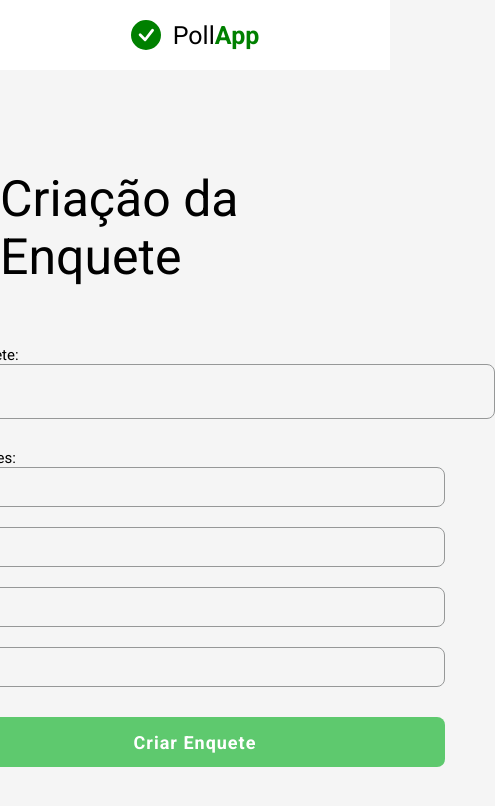
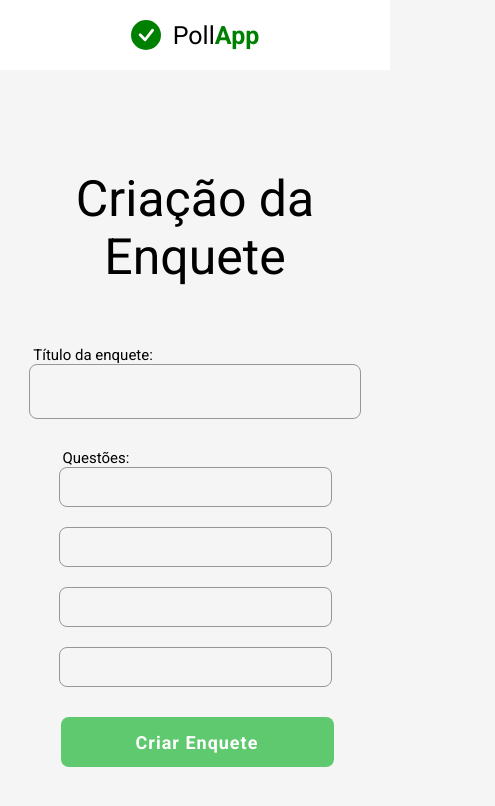
Before and after one commit to marioforcelli/react-poll-app, a React (Create React App) app: page / in a window 390 px wide. Shown: the top 806 px of the page, 495 px wide, since content can reach past the window. Built offline with nearby package versions, Linux system fonts and the light colour scheme.

Commit message:
Finalizado componente de Poll Vote e ajustado os media queries do Create Poll

```diff
--- a/src/components/CreatePoll/index.js
+++ b/src/components/CreatePoll/index.js
@@ -2,11 +2,13 @@ import { useState } from 'react'
 import { Container } from './styles'
 import { useContext } from 'react'
 import { Context } from '../../context/Context'
+import { Link } from 'react-router-dom'
 
 
 export default function CreatePoll({obj}){
 
     const [polls, setPolls] = useContext(Context)
+    let idAux = polls.length + 1
     const handleSubmit = (e) =>{
         if(document.querySelector('.poll-title-input').value){
             setPolls((prev) =>{
@@ -20,6 +22,7 @@ export default function CreatePoll({obj}){
                             })
                 }
             ]
+
 
             })
             console.log(polls)
@@ -47,7 +50,7 @@ export default function CreatePoll({obj}){
                 <input></input>
                 <input></input>
             </div>
-            <button onClick={handleSubmit} className='save-btn'>Criar Enquete</button>
+            <Link to={`/${idAux}`}><button onClick={handleSubmit} className='save-btn'>Criar Enquete</button></Link>
         </Container>
     )
 
--- a/src/components/CreatePoll/styles.js
+++ b/src/components/CreatePoll/styles.js
@@ -12,11 +12,12 @@ export const Container = styled.div`
         font-size: 50px;
         font-weight: 400;
         margin-bottom: 60px;
+        text-align: center;
     }
 
     & input{
         height: 40px;
-        width: 500px;
+        width: min(70vw, 400px);
         margin: 0px 0px 20px 0px;
         padding-left: 20px;
         font-size: 25px;
@@ -41,14 +42,14 @@ export const Container = styled.div`
         margin-top: 0;
         margin-bottom: 30px;
         height: 55px;
-        width: 600px;
+        width: min(600px, 85vw);
         font-size: 40px;
     }
 
     & .save-btn{
         margin-top: 10px;
         justify-content: start;
-        width: 500px;
+        width: min(70vw, 400px);
         height: 50px;
         background-color: #5ec96e;
         border: none;
@@ -57,7 +58,6 @@ export const Container = styled.div`
         font-size: 18px;
         font-weight: 600;
         letter-spacing: 1px;
-        transition: ease 1s;
     }
 
     & .save-btn:hover{
--- a/src/components/PollVote/index.js
+++ b/src/components/PollVote/index.js
@@ -1,12 +1,12 @@
 import { useNavigate, useParams } from 'react-router-dom'
 import { Context } from '../../context/Context';
-import { useContext } from 'react';
+import { useContext, useState } from 'react';
 import { Container } from './styles';
 import {Navigate } from 'react-router-dom'
 
 
 export default function PollVote(){
-
+    const [checked, setChecked] = useState(false)
     const [polls, setPolls] = useContext(Context)
     const { id } = useParams();
     const pollCheck = polls.filter((i) => i.id == id)
@@ -14,32 +14,40 @@ export default function PollVote(){
     const handleCheck = (e) =>{
         document.querySelectorAll('.questions-check').forEach((i)=>{
             i.checked = false
+            i.parentNode.style.border = 'none'
+            console.log(e.target.parentNode.style.border)
         })
+
         e.target.checked = true
+        e.target.parentNode.style.border  = '2px solid #5ec96e'
 
     }
 
     return(
-        <Container>
+        <Container checked={checked}>
             {polls.filter((i) => i.id == id).map((i, index)=>{
 
                 return(
 
-                    <div>
-                        {}
-                        <h1>{i.title}</h1>
+                    <div className='wrap-poll'>
+                        <h1 className='question-title'>{i.title}</h1>
                         <div className='wrap-questions'>
                             {i.questions.map((i, index) =>{
                                 return(
-                                    <div>
+                                    <label className='question-container'>
                                         <input className='questions-check' type={'checkbox'} name='questions-check' onClick={handleCheck}/>
                                         <span className='question-text'>{i.question}</span>
-                                    </div>
+                                    </label>
 
                                 )
 
                             })}
                         </div>
+                        <div className='bottom-poll' >
+                            <button className='send-btn'>Enviar voto</button>
+                            <span>Ver resultados</span>
+                        </div>
+
                     </div>
                 )
             })}
--- a/src/components/PollVote/styles.js
+++ b/src/components/PollVote/styles.js
@@ -6,13 +6,99 @@ export const Container = styled.div`
     flex-direction: column;
     align-items: center;
 
-    & .question-text{
-        display: inline;
+
+
+    & .wrap-questions{
+        flex-direction:column;
+        margin-top: 10px;
     }
 
-    & .wrap-questions{
-        display:flex;
-        flex-direction:column;
+    & .wrap-poll{
+        display: flex;
+        flex-direction: column;
+    }
+    & .question-title{
+        margin: 40px auto 0 auto;
+    }
+
+    & .question-container{
+        display: flex;
+        align-items: center;
+        margin-bottom: 50px;
+        cursor: pointer;
+        font-size: 22px;
+        width: 70vw;
+        height: 60px;
+        transition: border 0.2s;
+        box-shadow: 0px 0px 6px 1px rgba(198,198,198,0.9);
+        border-radius: 10px;
+
+    }
+
+    & .question-container input{
+        appearance: none;
+        background-color: #fff;
+        cursor: pointer;
+        font: inherit;
+        width: 25px;
+        height: 25px;
+        border: 1px solid black;
+        transition: background 0.4s;
+        border-radius: 10px;
+        margin-left: 10px
+    }
+    & .question-container span{
+        margin-left: 10px;
+
+    }
+
+    & .question-container input:checked{
+        background-color: #5ec96e;
+        padding: 10px;
+
+
+
+    }
+
+    & .send-btn{
         margin-top: 10px;
+        justify-content: start;
+        width: min(40vw, 182px);
+        height: 50px;
+        background-color: #5ec96e;
+        border: none;
+        border-radius: 8px;
+        color: white;
+        font-size: 18px;
+        font-weight: 600;
+        letter-spacing: 1px;
+        transition: width 1s;
+        cursor:pointer;
+    }
+
+    & .bottom-poll{
+        display: flex;
+        justify-content: space-between;
+        align-items: center;
+
+
+    }
+
+    @media(max-width: 500px) {
+             .bottom-poll{
+                flex-direction: column;
+            }
+            .send-btn{
+                margin-bottom: 20px;
+            }
+
+            .question-container{
+                margin-bottom: 40px;
+            }
+
+
+}
+
+
 
 `
```
